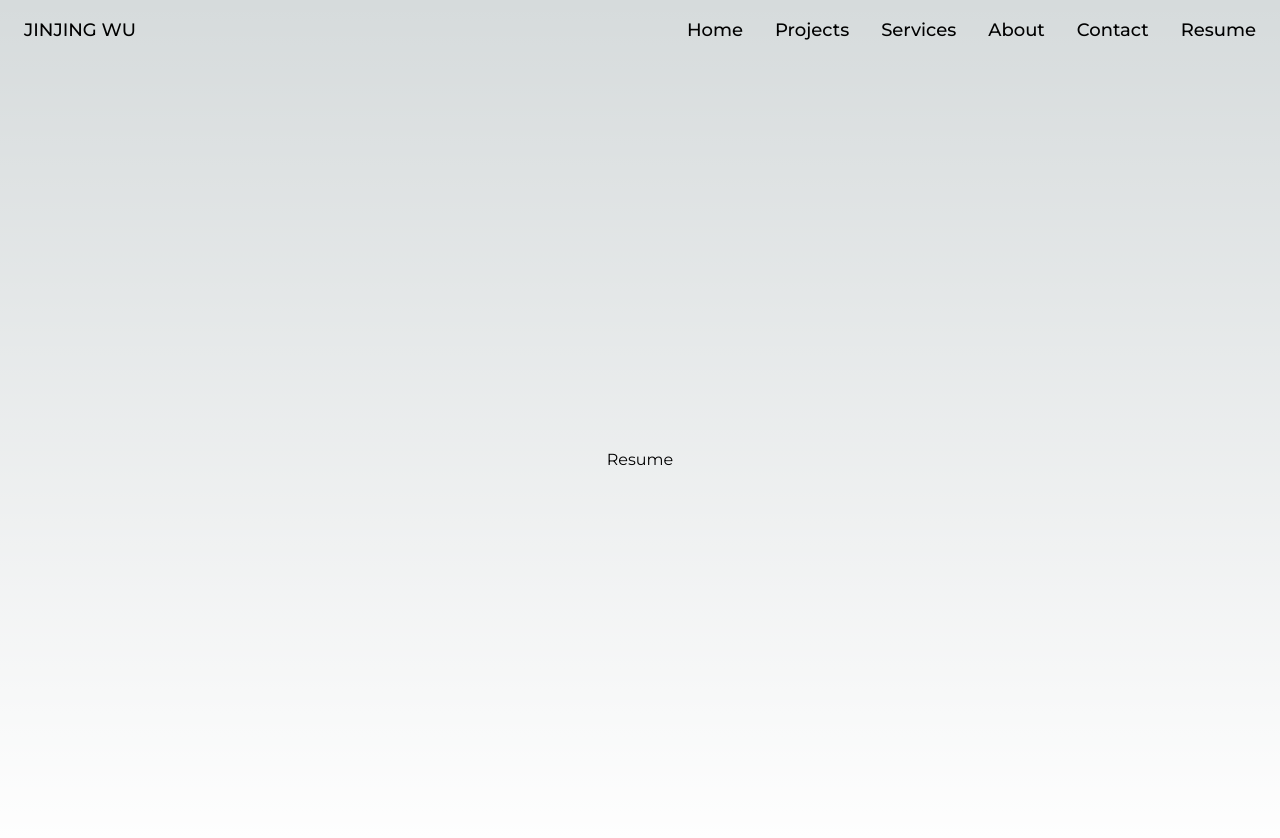
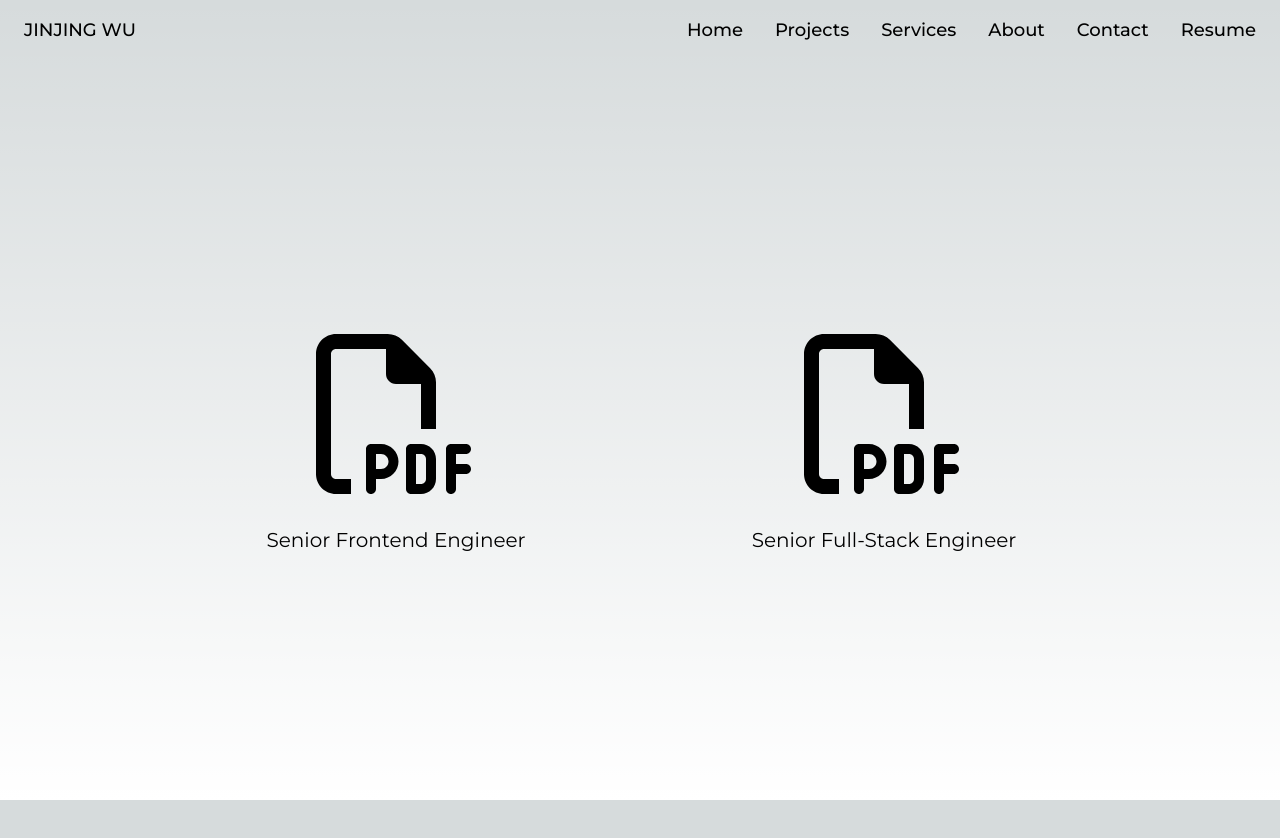
Before and after one commit to jinjingngo/blog, a Next.js app: page /resume in a window 1280 px wide. Shown: the top 838 px of the page. After the commit the page ends 800 px from the top, so only its background shows below. Built offline with nearby package versions, Linux system fonts and the light colour scheme.

Commit message:
feat: resume page

```diff
--- a/package.json
+++ b/package.json
@@ -11,7 +11,8 @@
   "dependencies": {
     "next": "14.1.0",
     "react": "^18.2.0",
-    "react-dom": "^18.2.0"
+    "react-dom": "^18.2.0",
+    "react-icons": "^5.0.1"
   },
   "devDependencies": {
     "@cloudflare/next-on-pages": "^1.9.0",
--- /dev/null
+++ b/src/app/components/ResumeCard/ResumeCard.module.css
@@ -0,0 +1 @@
+.resume__card {}
--- /dev/null
+++ b/src/app/components/ResumeCard/ResumeCard.tsx
@@ -0,0 +1,25 @@
+import classes from "./ResumeCard.module.css";
+import Link from "next/link";
+import { FaRegFilePdf } from "react-icons/fa6";
+
+export type ResumeCardProps = {
+  position: string;
+  url: string;
+};
+
+const ResumeCard = ({ position, url }: ResumeCardProps) => {
+  return (
+    <article className="max-w-72 max-h-48">
+      <Link
+        className="flex flex-col gap-8 justify-center items-center hover:text-[salmon] hover:underline"
+        target="_blank"
+        href={url}
+      >
+        <FaRegFilePdf size={"10rem"} />
+        <h1>{position}</h1>
+      </Link>
+    </article>
+  );
+};
+
+export default ResumeCard;
--- /dev/null
+++ b/src/app/components/ResumeCard/index.ts
@@ -0,0 +1,4 @@
+import ResumeCard from "./ResumeCard";
+export default ResumeCard;
+
+export * from "./ResumeCard";
--- a/src/app/globals.css
+++ b/src/app/globals.css
@@ -23,14 +23,14 @@ body {
       rgb(var(--background-end-rgb))) rgb(var(--background-start-rgb));
 }
 
-
+@layer components {
+  .min-main-h {
+    min-height: calc(100vh - 60px);
+  }
+}
 
 @layer utilities {
   .text-balance {
     text-wrap: balance;
   }
-
-  .min-main-h {
-    min-height: calc(100vh - 60px);
-  }
 }
--- a/src/app/page.tsx
+++ b/src/app/page.tsx
@@ -5,7 +5,7 @@ export default function Home() {
     <main className="flex min-main-h flex-col items-center justify-center gap-8 p-24 md:px-40 text-lg md:text-xl">
       <h1 className="hidden md:block">Here you have Jinjing Wu</h1>
       <article className="text-center">
-        If you&apos;re seeking a Senior Full Stack or Senior Frontend Engineer
+        If you&apos;re seeking a Senior Full Stack or Senior Frontend Developer
         with more than a decade of experience in developing scalable, engaging,
         and responsive web applications, look no further --{" "}
         <Link className="hover:underline hover:text-[salmon]" href="/resume">
--- a/src/app/resume/page.tsx
+++ b/src/app/resume/page.tsx
@@ -1,7 +1,24 @@
+import classes from "./resume.module.css";
+import ResumeCard from "../components/ResumeCard";
+import type { ResumeCardProps } from "../components/ResumeCard";
+
+const resumes: ResumeCardProps[] = [
+  {
+    position: "Senior Frontend Engineer",
+    url: "./resumes/Jinjing Wu_Senior Frontend Developer_CV.pdf",
+  },
+  {
+    position: "Senior Full-Stack Engineer",
+    url: "./resumes/Jinjing Wu_Senior Full-Stack Developer_CV.pdf",
+  },
+];
+
 export default function Resume() {
   return (
-    <main className="flex min-h-screen flex-col items-center justify-center p-24">
-      <h1>Resume</h1>
+    <main className="min-main-h grid grid-rows-2 md:grid-rows-1 md:grid-cols-2 gap-4 place-items-center p-24 md:px-40 text-lg md:text-xl">
+      {resumes.map((resume, index) => (
+        <ResumeCard key={index} {...resume}></ResumeCard>
+      ))}
     </main>
   );
 }
--- /dev/null
+++ b/src/app/resume/resume.module.css
@@ -0,0 +1,3 @@
+.resume {
+  /* @apply  */
+}
```
Also changed, not shown: 2 other files (tests, documents, lock files or other folders).
